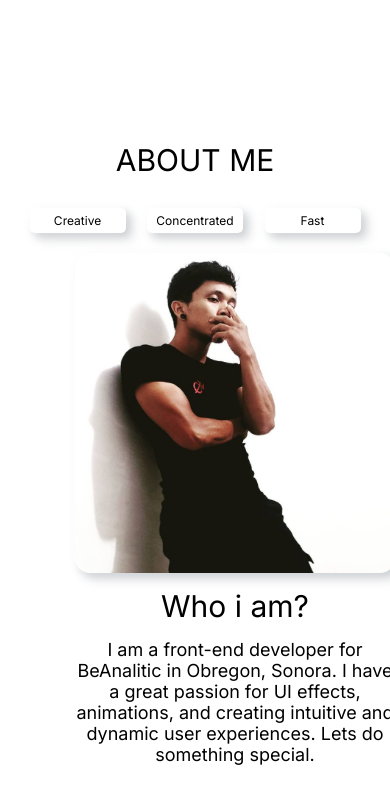
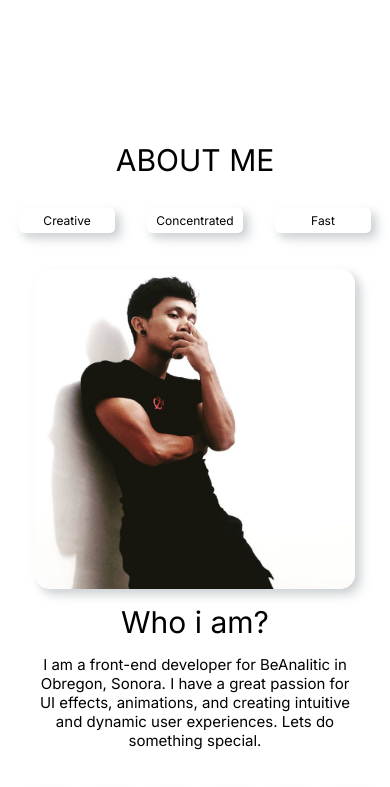
Before and after one commit to yairmc/webPortfolio2.0, a React (Vite) app: page / in a window 390 px wide. Shown: the part 720-1507 px from the top of the page. Built offline with nearby package versions, Linux system fonts and the light colour scheme; the HTML template or start-up script is replaced by a standard one.

Commit message:
fixed font size in about me

```diff
--- a/src/styles/about.module.css
+++ b/src/styles/about.module.css
@@ -2,6 +2,9 @@
     background-color: var(--secundary);
     width: auto;
     height: 100vh;
+    display: flex;
+    flex-direction: column;
+    align-items: center;
 }
 
 .header {
@@ -22,8 +25,9 @@
 
 .skillsContainer {
     display: flex;
-    justify-content: space-evenly;
-    margin: 10px 0;
+    justify-content: space-between;
+    gap: 2rem;
+    margin: 10px;
 }
 
 .card {
@@ -42,9 +46,10 @@
 }
 
 .meContainer {
+    width: 100%;
     display: flex;
-    justify-content: space-between;
-    margin: 5rem;
+    justify-content: center;
+    margin: 5rem 0;
 }
 
 .foto {
@@ -52,7 +57,6 @@
     flex-direction: column;
     align-items: center;
     text-align: center;
-    margin-left: 5rem;
     justify-content: center;
 }
 
@@ -291,7 +295,7 @@
 
     .subtitle {
         margin: 0 0 20px 0;
-        font-size: 18px;
+        font-size: 15px;
         width: 20rem;
     }
 
@@ -332,6 +336,10 @@
         border-radius: 5px;
     }
 
+    .meContainer {
+        justify-content: space-around;
+    }
+
 
     .foto {
         width: 10rem;
--- a/src/styles/projects.module.css
+++ b/src/styles/projects.module.css
@@ -18,6 +18,7 @@
     width: 25rem;
     border-bottom: 6px var(--primary) solid;
     margin: 10px 0;
+
 }
 
 
@@ -26,6 +27,7 @@
     flex-direction: row;
     flex-wrap: wrap;
     justify-content: center;
+    gap: 5;
 }
 
 .projectsContainer a {
@@ -51,6 +53,7 @@
         8px 8px 12px 0px #bdc3c73e,
         4px 4px 8px 0px #bdc3c7bb;
     perspective: 2000px;
+    transition: ease 1s;
 }
 
 .projectInner {
@@ -200,8 +203,9 @@
         border-bottom: 5px var(--primary) solid;
     }
 
+
     .projectCard {
-        margin: 20px 0;
+        margin: 10px;
         border-radius: 5px;
         width: 16rem;
         height: 15rem;
@@ -225,17 +229,16 @@
 
 @media only screen and (min-width:1367px) {
 
-
     .projectCard {
         margin-top: 3rem;
         border-radius: 5px;
-        width: 20rem;
-        height: 18rem;
+        width: 19rem;
+        height: 17rem;
     }
 
     .projectCard img {
         border-radius: 5px;
-        width: 20rem;
+        width: 19rem;
         height: 14rem;
     }
 
```
